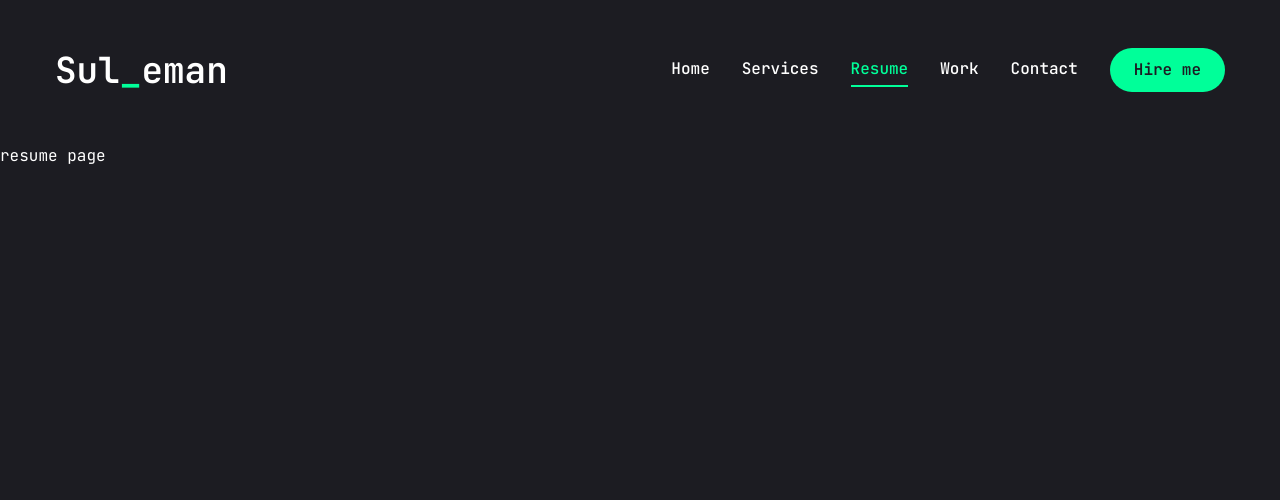
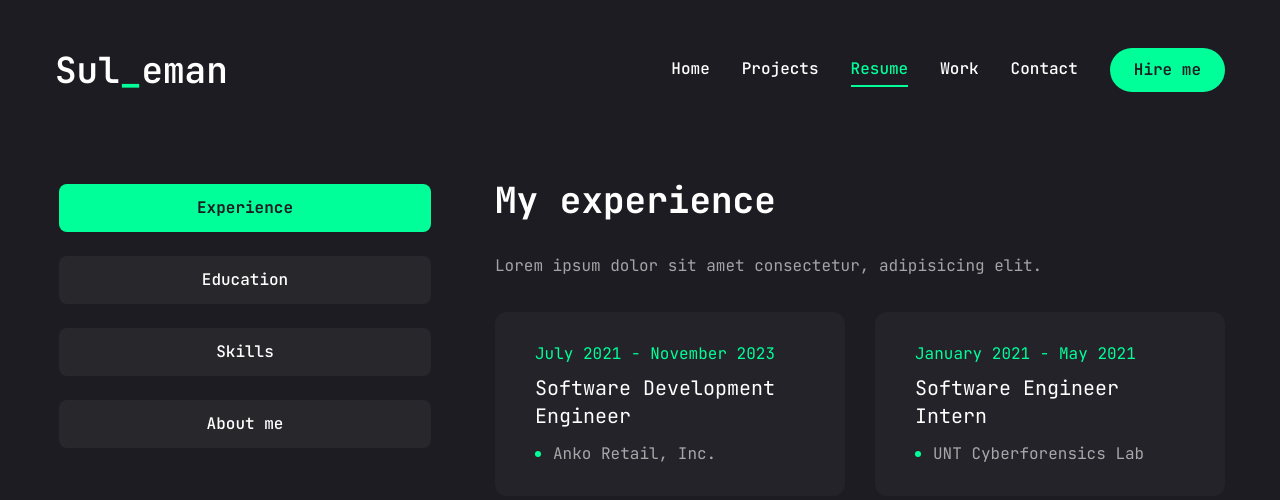
Before and after one commit to MSulSal/portfolio, a Next.js app: page /resume in a window 1280 px wide. Shown: the top 500 px of the page. Built offline with nearby package versions, Linux system fonts and the light colour scheme.

Commit message:
add resume page

```diff
--- a/src/app/globals.css
+++ b/src/app/globals.css
@@ -15,7 +15,10 @@
   .h3 {
     @apply text-[20px] xl:text-[24px] leading-[1.1] font-semibold;
   }
-  /* #profile_img {
-    padding: 50px;
-  } */
+  .text-outline {
+    -webkit-text-stroke: 1px #fff;
+  }
+  .text-outline-hover {
+    -webkit-text-stroke: 1px #00ff99;
+  }
 }
--- a/src/app/resume/page.tsx
+++ b/src/app/resume/page.tsx
@@ -1,5 +1,222 @@
+"use client";
+
+import {FaHtml5, FaCss3, FaJs, FaReact, FaFigma, FaNodeJs} from "react-icons/fa";
+import {SiTailwindcss, SiNextdotjs} from "react-icons/si";
+
+import {Tooltip, TooltipContent, TooltipProvider, TooltipTrigger} from "@/components/ui/tooltip";
+import {Tabs, TabsContent, TabsList, TabsTrigger} from "@/components/ui/tabs"
+import {ScrollArea} from "@/components/ui/scroll-area";
+import {motion} from "framer-motion";
+
+const about = {
+  title: "About me",
+  description: "Lorem ipsum dolor sit amet consectetur, adipisicing elit.",
+  info: [
+    {
+      fieldName: "Name",
+      fieldValue: "Suleman Saleem"
+    },
+    {
+      fieldName: "Phone",
+      fieldValue: "(206) 331-5317"
+    },
+    {
+      fieldName: "Experience",
+      fieldValue: "3 Years"
+    },
+    {
+      fieldName: "Email",
+      fieldValue: "msulemansaleem01@gmail.com"
+    },
+    {
+      fieldName: "Freelance",
+      fieldValue: "Available"
+    },
+    {
+      fieldName: "Languages",
+      fieldValue: "English, Urdu"
+    },
+  ]
+}
+
+const experience = {
+  icon: "/assets/resume/badge.svg",
+  title: "My experience",
+  description: "Lorem ipsum dolor sit amet consectetur, adipisicing elit.",
+  items: [
+    {
+      company: "Anko Retail, Inc.",
+      position: "Software Development Engineer",
+      duration: "July 2021 - November 2023",
+    },
+    {
+      company: "UNT Cyberforensics Lab",
+      position: "Software Engineer Intern",
+      duration: "January 2021 - May 2021",
+    },
+  ]
+}
+
+const education = {
+  icon: "/assets/resume/cap.svg",
+  title: "My education",
+  description: "Lorem ipsum dolor sit amet consectetur, adipisicing elit.",
+  items: [
+    {
+      institution: "University of North Texas",
+      degree: "BS, Computer Science",
+      duration: "2018 - 2021",
+    },
+  ]
+}
+
+const skills = {
+  title: "My skills",
+  description: "Lorem ipsum dolor sit amet consectetur, adipisicing elit.",
+  skillList: [
+    {
+      icon: <FaHtml5 />,
+      name: "html 5"
+    },
+    {
+      icon: <FaCss3 />,
+      name: "css 3"
+    },
+    {
+      icon: <FaJs />,
+      name: "javascript"
+    },
+    {
+      icon: <FaReact />,
+      name: "react.js"
+    },
+    {
+      icon: <SiNextdotjs />,
+      name: "next.js"
+    },
+    {
+      icon: <SiTailwindcss />,
+      name: "tailwind.css"
+    },
+    {
+      icon: <FaNodeJs />,
+      name: "node.js"
+    },
+    {
+      icon: <FaFigma />,
+      name: "figma"
+    },
+  ]
+}
+
 const Resume = () => {
-  return <div>resume page</div>;
+  return <motion.div
+    initial={{opacity: 0}}
+    animate={{opacity: 1, transition: {delay: 2.4, duration: 0.4, ease: "easeIn"}}}
+    className="min-h-[80vh] flex items-center justify-center py-12 xl:py-0"
+  >
+    <div className="container mx-auto">
+      <Tabs defaultValue="experience" className="flex flex-col xl:flex-row gap-[60px]">
+        <TabsList className="flex flex-col w-full max-w-[380px] mx-auto xl:mx-0 gap-6">
+          <TabsTrigger value="experience">Experience</TabsTrigger>
+          <TabsTrigger value="education">Education</TabsTrigger>
+          <TabsTrigger value="skills">Skills</TabsTrigger>
+          <TabsTrigger value="about">About me</TabsTrigger>
+        </TabsList>
+
+        <div className="min-h-[70vh] w-full">
+          <TabsContent value="experience" className="w-full">
+            <div className="flex flex-col gap-[30px] text-center xl:text-left">
+              <h3 className="text-4xl font-bold">
+                {experience.title}
+              </h3>
+              <p className="max-w-[600px] text-white/60 mx-auto xl:mx-0">{experience.description}</p>
+              <ScrollArea className="h-[400px]">
+                <ul className="grid grid-cols-1 lg:grid-cols-2 gap-[30px]">
+                  {experience.items.map((item, index) => {
+                    return (<li key={index} className="bg-[#232329] h-[184px] py-6 px-10 rounded-xl flex flex-col justify-center items-center lg:items-start gap-1">
+                      <span className="text-accent">
+                        {item.duration}
+                      </span>
+                      <h3 className="text-xl max-w-[260px] min-h-[60px] text-center lg:text-left">{item.position}</h3>
+                      <div className="flex items-center gap-3">
+                        <span className="w-[6px] h-[6px] rounded-full bg-accent"></span>
+                        <p className="text-white/60">{item.company}</p>
+                      </div>
+                    </li>)
+                  })}
+                </ul>
+              </ScrollArea>
+            </div>
+          </TabsContent>
+          <TabsContent value="education" className="w-full">
+            <div className="flex flex-col gap-[30px] text-center xl:text-left">
+              <h3 className="text-4xl font-bold">
+                {education.title}
+              </h3>
+              <p className="max-w-[600px] text-white/60 mx-auto xl:mx-0">{education.description}</p>
+              <ScrollArea className="h-[400px]">
+                <ul className="grid grid-cols-1 lg:grid-cols-2 gap-[30px]">
+                  {education.items.map((item, index) => {
+                    return (<li key={index} className="bg-[#232329] h-[184px] py-6 px-10 rounded-xl flex flex-col justify-center items-center lg:items-start gap-1">
+                      <span className="text-accent">
+                        {item.duration}
+                      </span>
+                      <h3 className="text-xl max-w-[260px] min-h-[60px] text-center lg:text-left">{item.degree}</h3>
+                      <div className="flex items-center gap-3">
+                        <span className="w-[6px] h-[6px] rounded-full bg-accent"></span>
+                        <p className="text-white/60">{item.institution}</p>
+                      </div>
+                    </li>)
+                  })}
+                </ul>
+              </ScrollArea>
+            </div>
+          </TabsContent>
+          <TabsContent value="skills" className="w-full h-full">
+            <div className="flex flex-col gap-[30px]">
+              <div className="flex flex-col gap-[30px] text-center xl:text-left">
+                <h3 className="text-4xl font-bold">{skills.title}</h3>
+                <p className="max-w-[600px] text-white/60 mx-auto xl:mx-0">{skills.description}</p>
+              </div>
+              <ul className="grid grid-cols-2 sm:grid-cols-3 md:grid-cols-4 xl:gap-[30px]">
+                {skills.skillList.map((skill, index) => {
+                  return <li key={index}>
+                    <TooltipProvider delayDuration={100}>
+                      <Tooltip>
+                        <TooltipTrigger className="w-full h-[150px] bg-[#232329] rounded-xl flex justify-center items-center group">
+                          <div className="text-6xl group-hover:text-accent transition-all duration-300">
+                            {skill.icon}
+                          </div>
+                        </TooltipTrigger>
+                        <TooltipContent>
+                          <p className="capitalize">{skill.name}</p>
+                        </TooltipContent>
+                      </Tooltip>
+                    </TooltipProvider>
+                  </li>
+                })}
+              </ul>
+            </div>
+          </TabsContent>
+          <TabsContent value="about" className="w-full text-center xl:text-left">
+                <div className="flex flex-col gap-[30px]">
+                  <h3 className="text-4xl font-bold">
+                    {about.title}
+                  </h3>
+                  <p className="max-w-[600px] text-white/60 mx-auto xl:mx-0">{about.description}</p>
+                  <ul className="grid grid-cols-1 xl:grid-cols-2 gap-y-6 max-w-[620px] mx-auto xl:mx-0">{about.info.map((item, index) => {
+                    return <li key={index} className="flex items-center justify-center xl:justify-start gap-4">
+                      <span className="text-white/60">{item.fieldName}</span>
+                      <span className="text-xl">{item.fieldValue}</span>
+                    </li>
+                  })}</ul>
+                </div>
+          </TabsContent>
+        </div>
+      </Tabs>
+    </div>
+  </motion.div>;
 };
 
 export default Resume;
--- a/src/components/MobileNav.tsx
+++ b/src/components/MobileNav.tsx
@@ -11,8 +11,8 @@
     path: "/",
   },
   {
-    name: "services",
-    path: "/services",
+    name: "projects",
+    path: "/projects",
   },
   {
     name: "resume",
--- a/src/components/Nav.tsx
+++ b/src/components/Nav.tsx
@@ -9,8 +9,8 @@
     path: "/",
   },
   {
-    name: "services",
-    path: "/services",
+    name: "projects",
+    path: "/projects",
   },
   {
     name: "resume",
--- a/src/components/ui/scroll-area.tsx
+++ b/src/components/ui/scroll-area.tsx
@@ -40,7 +40,7 @@
     )}
     {...props}
   >
-    <ScrollAreaPrimitive.ScrollAreaThumb className="relative flex-1 rounded-full bg-slate-200 dark:bg-slate-800" />
+    <ScrollAreaPrimitive.ScrollAreaThumb className="relative flex-1 rounded-full bg-accent dark:bg-slate-800" />
   </ScrollAreaPrimitive.ScrollAreaScrollbar>
 ))
 ScrollBar.displayName = ScrollAreaPrimitive.ScrollAreaScrollbar.displayName
--- a/src/components/ui/tabs.tsx
+++ b/src/components/ui/tabs.tsx
@@ -14,7 +14,7 @@
   <TabsPrimitive.List
     ref={ref}
     className={cn(
-      "inline-flex h-10 items-center justify-center rounded-md bg-slate-100 p-1 text-slate-500 dark:bg-slate-800 dark:text-slate-400",
+      "inline-flex h-auto rounded-md p-1 text-primary",
       className
     )}
     {...props}
@@ -29,7 +29,7 @@
   <TabsPrimitive.Trigger
     ref={ref}
     className={cn(
-      "inline-flex items-center justify-center whitespace-nowrap rounded-sm px-3 py-1.5 text-sm font-medium ring-offset-white transition-all focus-visible:outline-none focus-visible:ring-2 focus-visible:ring-slate-950 focus-visible:ring-offset-2 disabled:pointer-events-none disabled:opacity-50 data-[state=active]:bg-white data-[state=active]:text-slate-950 data-[state=active]:shadow-sm dark:ring-offset-slate-950 dark:focus-visible:ring-slate-300 dark:data-[state=active]:bg-slate-950 dark:data-[state=active]:text-slate-50",
+      "inline-flex items-center w-full bg-[#27272c] justify-center whitespace-nowrap text-white rounded-[0.5rem] p-3 text-base font-medium ring-offset-white transition-all disabled:pointer-events-none disabled:opacity-50 data-[state=active]:bg-accent data-[state=active]:text-primary data-[state=active]:font-bold data-[state=active]:shadow-sm data-[state=active]:rounded-[0.5rem]",
       className
     )}
     {...props}
@@ -44,7 +44,7 @@
   <TabsPrimitive.Content
     ref={ref}
     className={cn(
-      "mt-2 ring-offset-white focus-visible:outline-none focus-visible:ring-2 focus-visible:ring-slate-950 focus-visible:ring-offset-2 dark:ring-offset-slate-950 dark:focus-visible:ring-slate-300",
+      "min-h-[480px] ring-offset-white focus-visible:outline-none focus-visible:ring-2 focus-visible:ring-slate-950 focus-visible:ring-offset-2 dark:ring-offset-slate-950 dark:focus-visible:ring-slate-300",
       className
     )}
     {...props}
```
Also changed, not shown: src/app/projects/page.tsx (renamed from src/app/services/page.tsx, +10 -10 lines).
